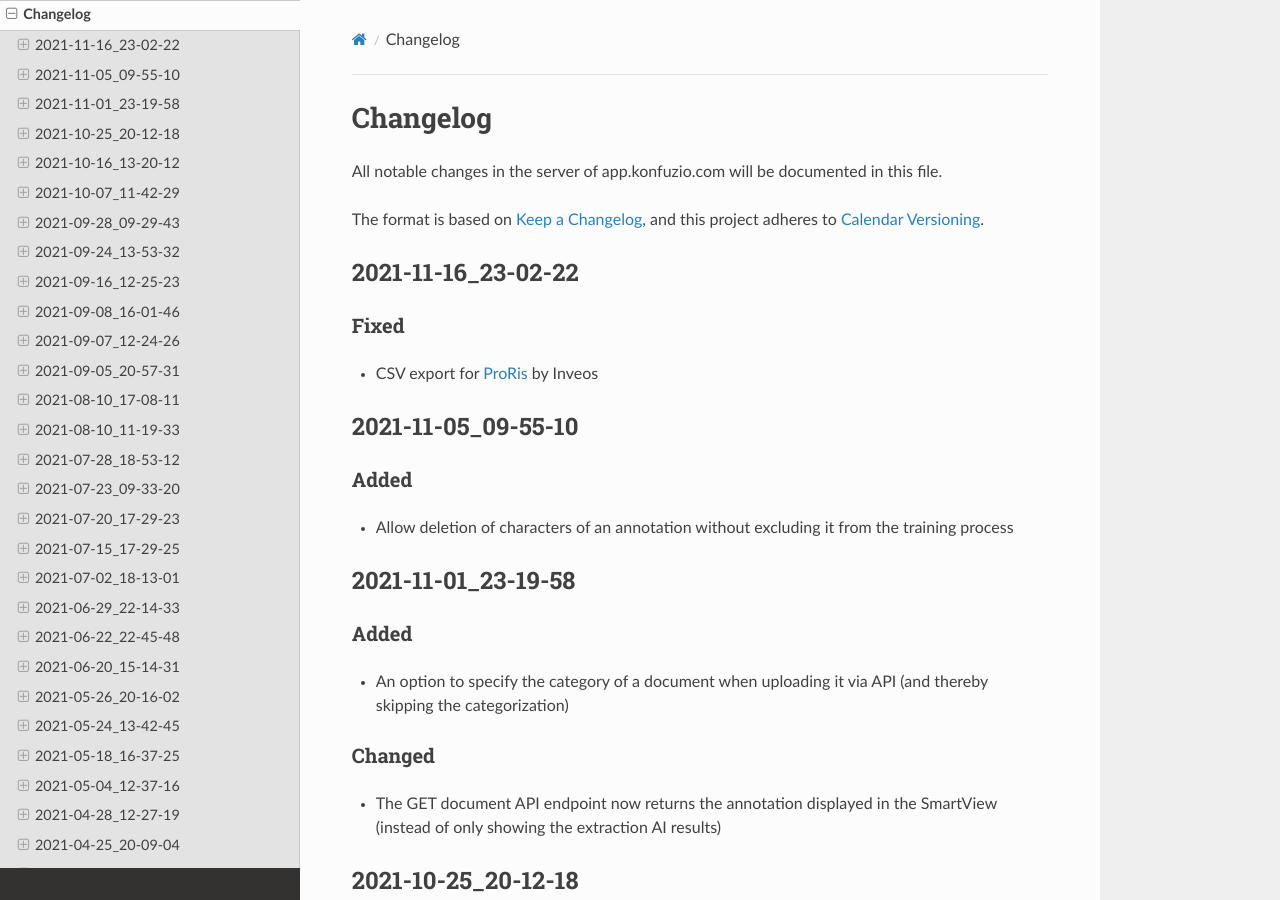
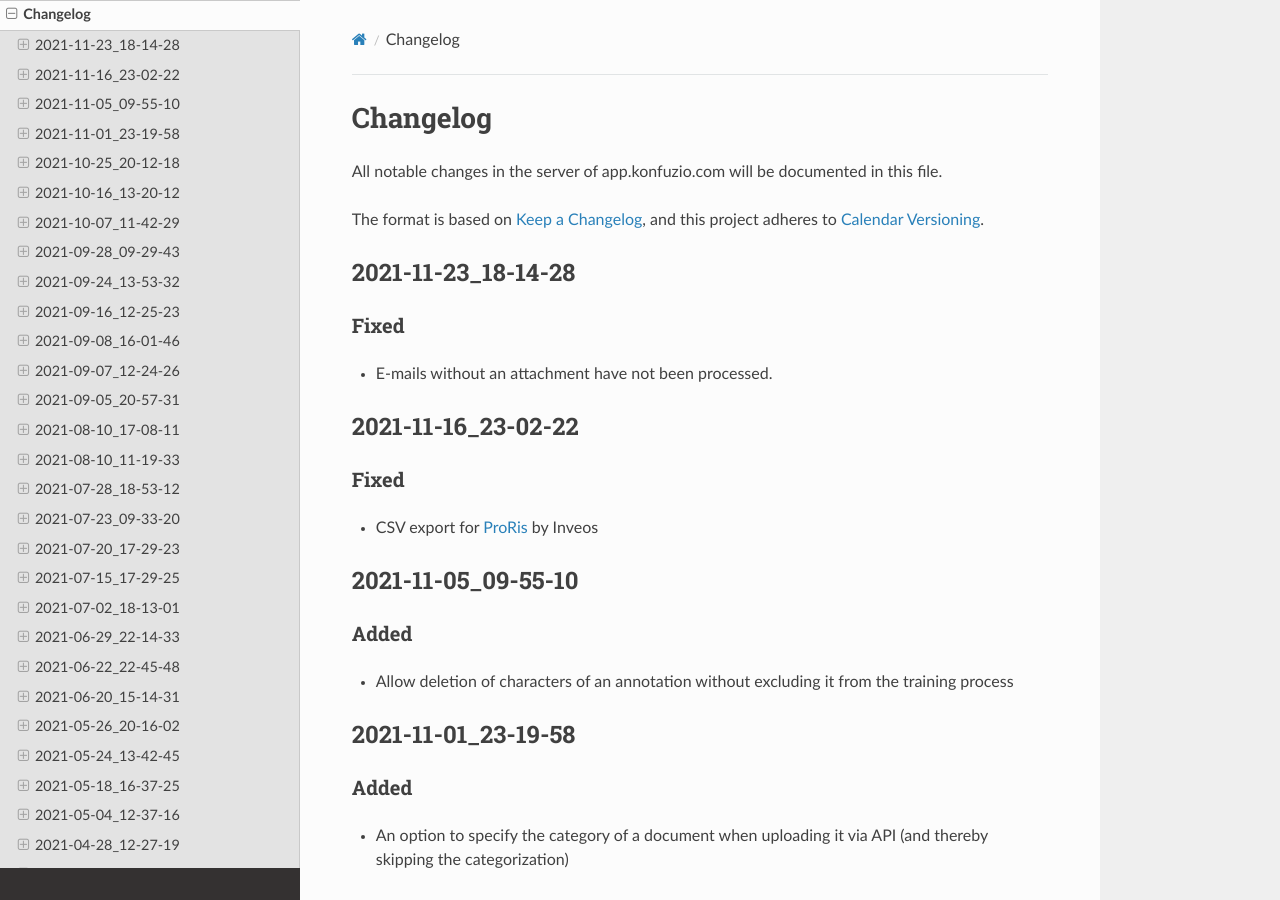
Before and after one commit to konfuzio-ai/konfuzio-sdk, a Sphinx documentation site: the page built from docs/web/changelog_app.md, in a window 1280 px wide and 900 px high. Built offline with Sphinx 7.4.7 and the Read the Docs theme 2.0.0, drawn with Linux system fonts in a browser that asks for light colours.

Commit message:
Update changelog_app.md

```diff
--- a/docs/web/changelog_app.md
+++ b/docs/web/changelog_app.md
@@ -7,6 +7,11 @@ All notable changes in the server of app.konfuzio.com will be documented in this
 
 The format is based on [Keep a Changelog](https://keepachangelog.com/en/1.0.0/),
 and this project adheres to [Calendar Versioning](https://calver.org/overview.html).
+
+## 2021-11-23_18-14-28
+
+### Fixed
+- E-mails without an attachment have not been processed.
 
 ## 2021-11-16_23-02-22
 
```
